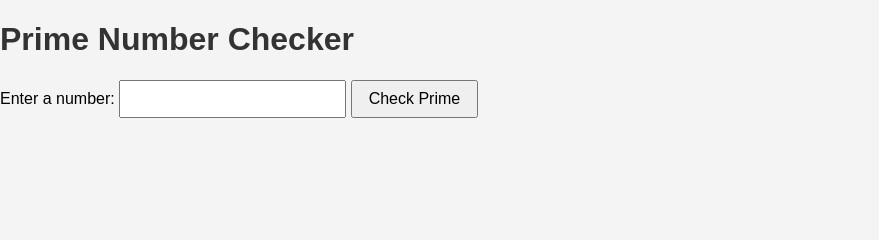
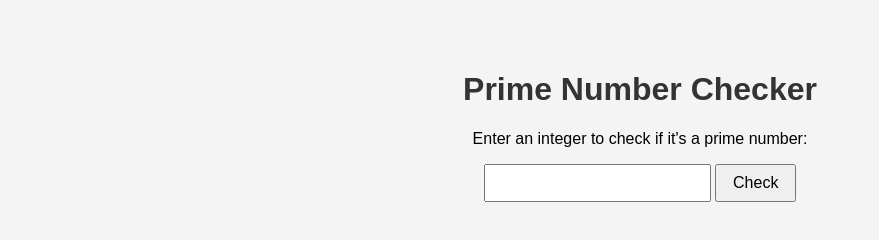
Before and after one commit to tohoku8141/sosusosu, a plain HTML site: page index.html in a window 1280 px wide. Shown: the whole page, without its empty margins (0-879 px from the left). Drawn offline with Linux system fonts and the light colour scheme.

Commit message:
Update index.html

```diff
--- a/index.html
+++ b/index.html
@@ -6,11 +6,13 @@
   <link rel="stylesheet" href="styles.css">
 </head>
 <body>
-  <h1>Prime Number Checker</h1>
-  <label for="numberInput">Enter a number:</label>
-  <input type="number" id="numberInput">
-  <button onclick="checkPrime()">Check Prime</button>
-  <p id="result"></p>
+  <div class="container">
+    <h1>Prime Number Checker</h1>
+    <p>Enter an integer to check if it's a prime number:</p>
+    <input type="number" id="numberInput">
+    <button onclick="checkPrime()">Check</button>
+    <p id="result"></p>
+  </div>
 
   <script src="script.js"></script>
 </body>
```
